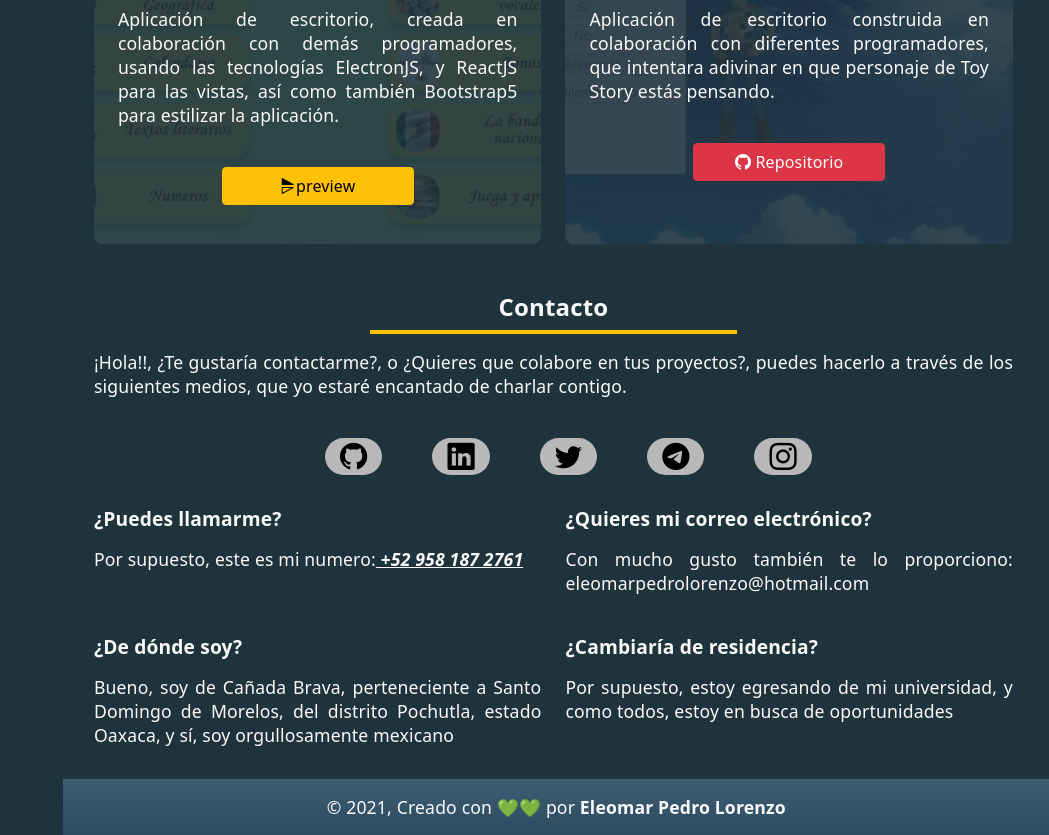
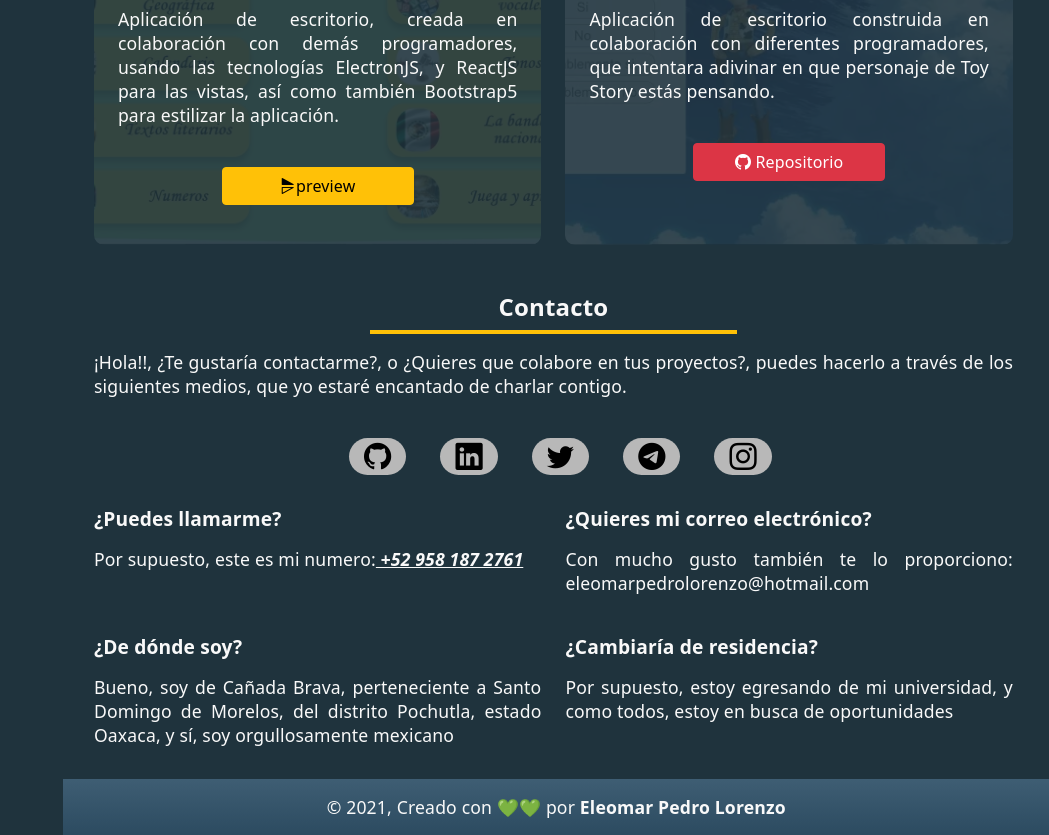
Before and after one commit to EleomarPL/portfolio, a React (Create React App) app: page / in a window 1280 px wide. Shown: the part 1983-2818 px from the top of the page, without its empty margins (231-1280 px from the left). Built offline with nearby package versions, Linux system fonts and the light colour scheme.

Commit message:
The space between icons in the contact section was reduced

```diff
--- a/src/sections/Contact.js
+++ b/src/sections/Contact.js
@@ -41,7 +41,7 @@ const Contact = () => {
           listIconContact.map((object, index) =>
             <a
               className="card-icon space-cards mb-2"
-              style={ {fontSize: '1.7rem', marginLeft: '2.5rem'} }
+              style={ {fontSize: '1.7rem', marginLeft: '1.5rem'} }
               href={ object.href }
               rel="noreferrer noopener"
               target="_blank"
```
